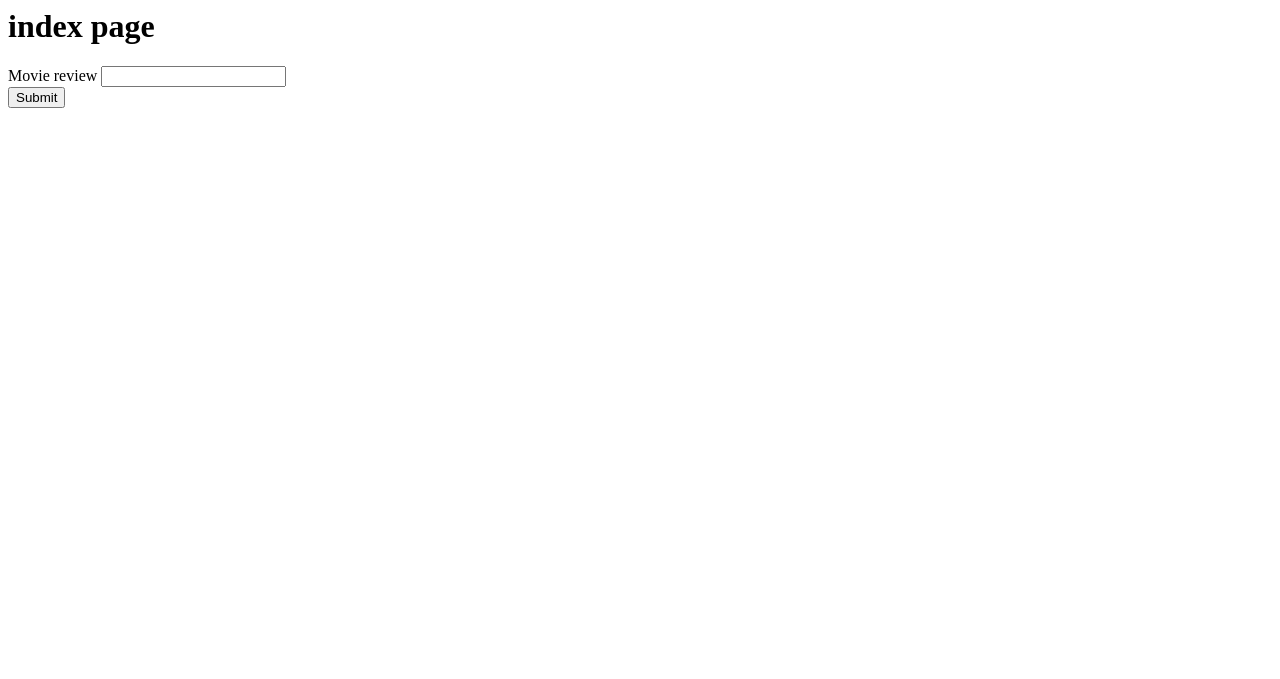
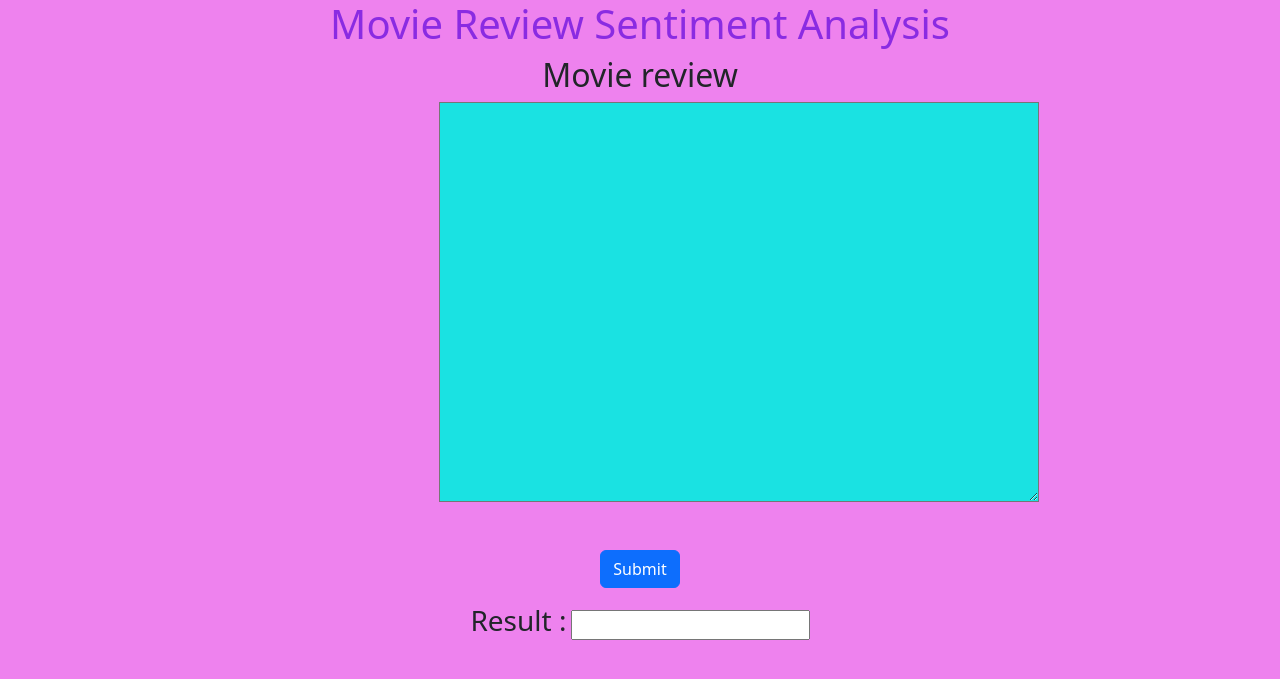
Before and after one commit to sanket-10/movie-sentiment-analysis, a Django app: page / in a window 1280 px wide. Shown: the top 679 px of the page. Run offline with Django 4.2, Linux system fonts and the light colour scheme; parts of the project's set-up code (start-up, migrations or seed data) failed here and were passed over.

Commit message:
frontend edited

```diff
--- a/movie_sentiment_app/views.py
+++ b/movie_sentiment_app/views.py
@@ -22,6 +22,10 @@ def index(request):
         print(result[0])
         print(result)
         print("model loaded successfully................")
+        if result[0] == 1:
+            review_sentiment = "Positive"
+        else:
+            review_sentiment = "Negative"
 
-        return render(request, "index.html")
+        return render(request, "index.html",context={"result":review_sentiment})
     return render(request, "index.html")
--- a/templates/index.html
+++ b/templates/index.html
@@ -3,16 +3,49 @@
     <meta charset="UTF-8">
     <meta name="viewport" content="width=device-width, initial-scale=1.0">
     <title>Document</title>
+    <link href="https://cdn.jsdelivr.net/npm/bootstrap@5.3.3/dist/css/bootstrap.min.css" rel="stylesheet" integrity="sha384-QWTKZyjpPEjISv5WaRU9OFeRpok6YctnYmDr5pNlyT2bRjXh0JMhjY6hW+ALEwIH" crossorigin="anonymous">
+    <script src="https://cdn.jsdelivr.net/npm/bootstrap@5.3.3/dist/js/bootstrap.bundle.min.js" integrity="sha384-YvpcrYf0tY3lHB60NNkmXc5s9fDVZLESaAA55NDzOxhy9GkcIdslK1eN7N6jIeHz" crossorigin="anonymous"></script>
 </head>
-<body>
-    <h1>index page</h1>
-    <form action="/" method="post">
-        {% csrf_token %}
-        <div>
-            <label for="review">Movie review</label>
-            <input type="text" name="review"><br>
-            <input type="submit" value="Submit">
+<body style="background-color:violet">
+    <div class="container-fluid">
+        <div class="row">
+            <div class="col-md-12">
+                <div class="row">
+                    <div class="col-md-12" style="text-align: center;">
+                        <strong><h1 style="color: blueviolet;">Movie Review Sentiment Analysis</h1></strong>
+                    </div>
+                </div>
+                <div class="row">
+                    <div class="col-md-4">
+                    </div>
+                    <div class="col-md-4">
+                        <div class="row">
+                            <div class="col-md-12">
+                                <form action="/" method="post">
+                                    {% csrf_token %}
+                                    <div style="text-align: center;">
+                                        <label for="review"><strong><h2>Movie review</h2></strong></label>
+                                        <textarea type="text" name="review" style="height: 400px; width: 600px; background-color: rgb(26, 226, 226);"></textarea>
+                                        <br>
+                                        <br><br>
+
+                                        <input type="submit" value="Submit" style="text-align: center;" class="btn btn-primary">
+                                    </div>
+                                </form>
+                            </div>
+                        </div>
+                        <div class="row" style="text-align: center;">
+                            <div class="col-md-12">
+                                <label for="result"><strong><h3>Result :</h3></strong></label>
+                                <strong><input name="result" value="{{ result }}"></strong>
+                            </div>
+                        </div>
+                    </div>
+                    <div class="col-md-4">
+                    </div>
+                </div>
+            </div>
         </div>
-    </form>
+    </div>
 </body>
 </html>
```
